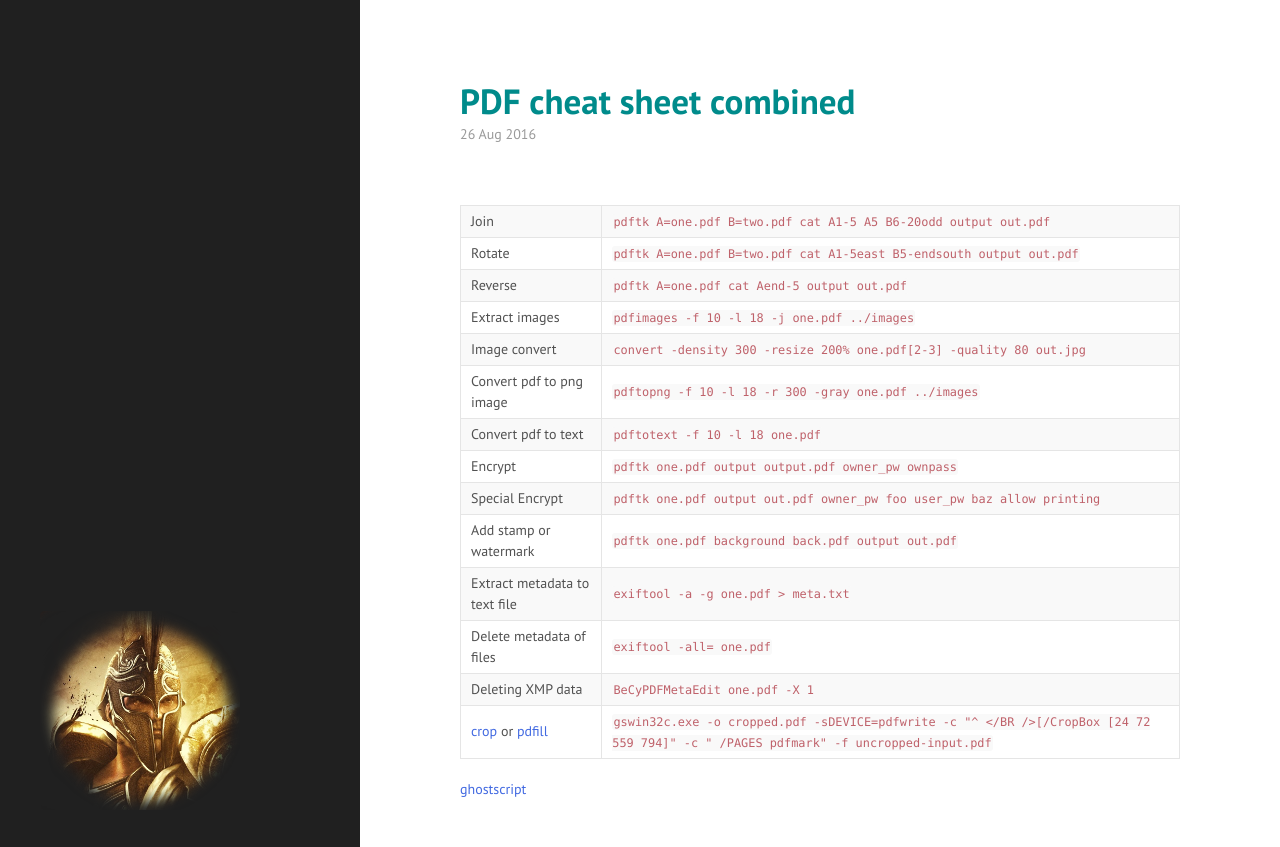
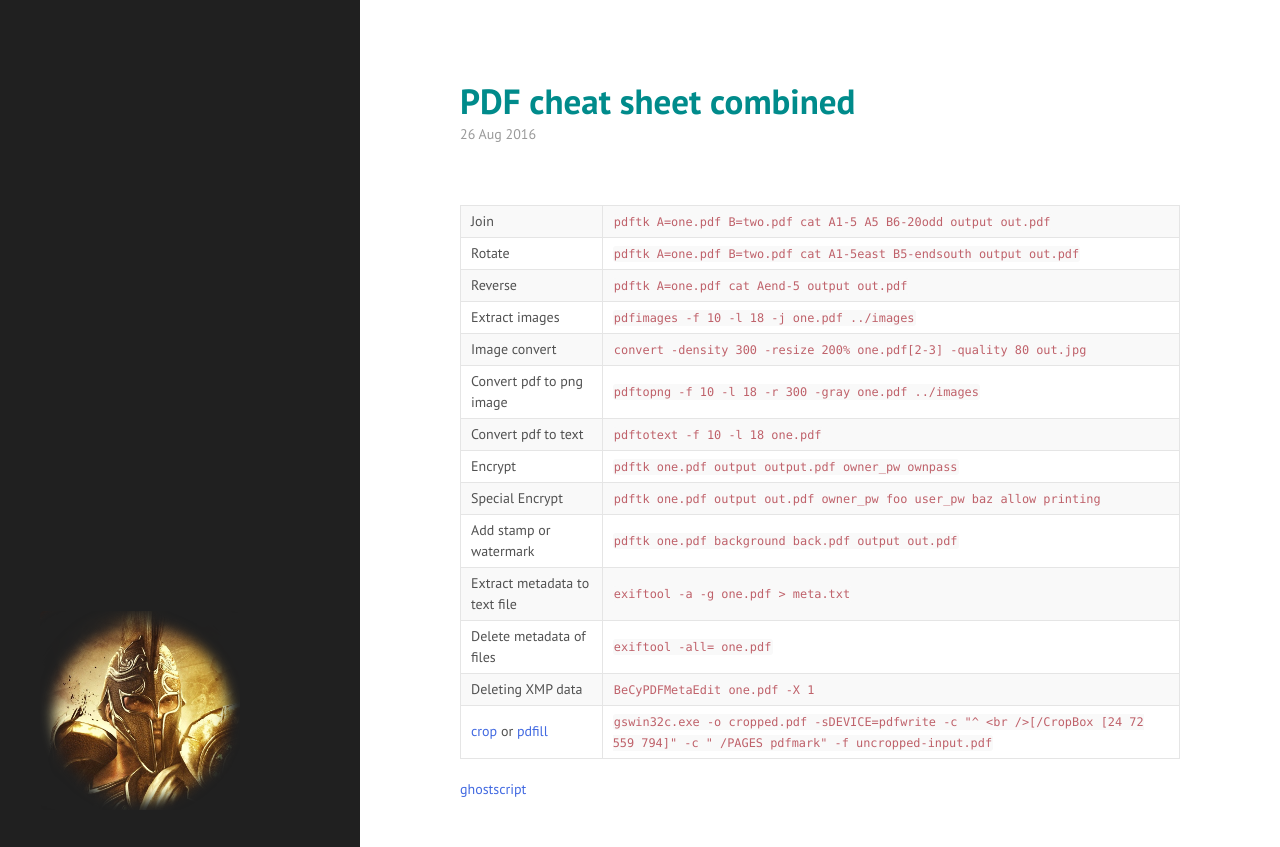
Before and after one commit to MaheshTK/MaheshTK.github.io, a Jekyll site: the page built from _posts/2016-08-26-pdf-cheat-sheet-combined.markdown, in a window 1280 px wide and 1202 px high. Shown: the top 847 px of the window. Built offline with Jekyll 4.4.1, drawn with Linux system fonts in a browser that asks for light colours.

```diff
--- a/_posts/2016-08-26-pdf-cheat-sheet-combined.markdown
+++ b/_posts/2016-08-26-pdf-cheat-sheet-combined.markdown
@@ -16,7 +16,7 @@ layout: post
 | Extract metadata to text file | `exiftool -a -g one.pdf > meta.txt` |
 | Delete metadata of files | `exiftool -all= one.pdf` |
 | Deleting XMP data | `BeCyPDFMetaEdit one.pdf -X 1` |
-| [crop](http://stackoverflow.com/questions/6183479/cropping-a-pdf-using-ghostscript-9-01,) or [pdfill](http://www.pdfill.com/pdf_tools_free.html)| `gswin32c.exe   -o cropped.pdf  -sDEVICE=pdfwrite -c "^ </BR />[/CropBox [24 72 559 794]" -c " /PAGES pdfmark"  -f uncropped-input.pdf` |
+| [crop](http://stackoverflow.com/questions/6183479/cropping-a-pdf-using-ghostscript-9-01,) or [pdfill](http://www.pdfill.com/pdf_tools_free.html)| `gswin32c.exe   -o cropped.pdf  -sDEVICE=pdfwrite -c "^ <br />[/CropBox [24 72 559 794]" -c " /PAGES pdfmark"  -f uncropped-input.pdf` |
 
 
 [ghostscript](http://www.peteryu.ca/tutorials/publishing/pdf_manipulation_tips)
```
